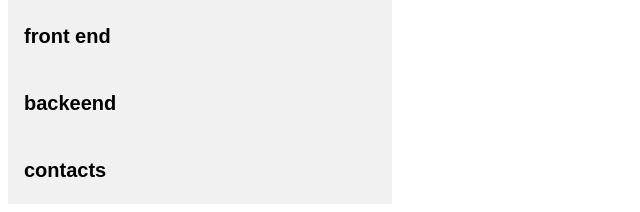
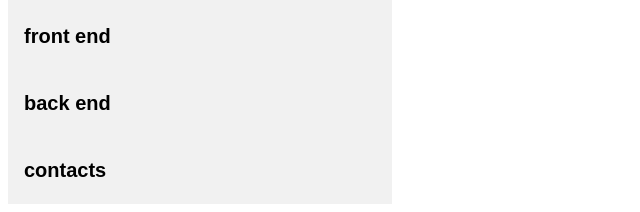
Before and after one commit to londzy/londzy.github.io, a plain HTML site: page portfolio.html in a window 1280 px wide. Shown: the part 585-797 px from the top of the page, 0-640 px from the left. Drawn offline with Linux system fonts and the light colour scheme; files whose address does not match are found by name.

Commit message:
Update portfolio.html

```diff
--- a/portfolio.html
+++ b/portfolio.html
@@ -21,7 +21,7 @@
       <button class="tablinks" onclick="openCity(event, 'Home')" id="defaultOpen">Home</button>
       <button class="tablinks" onclick="openCity(event, 'about me')">about me</button>
       <button class="tablinks" onclick="openCity(event, 'front end')">front end</button>
-      <button class="tablinks" onclick="openCity(event, 'back end')">backeend</button>
+      <button class="tablinks" onclick="openCity(event, 'back end')">back end</button>
       <button class="tablinks" onclick="openCity(event, 'contacts')">contacts</button>
     </div>
 
```
